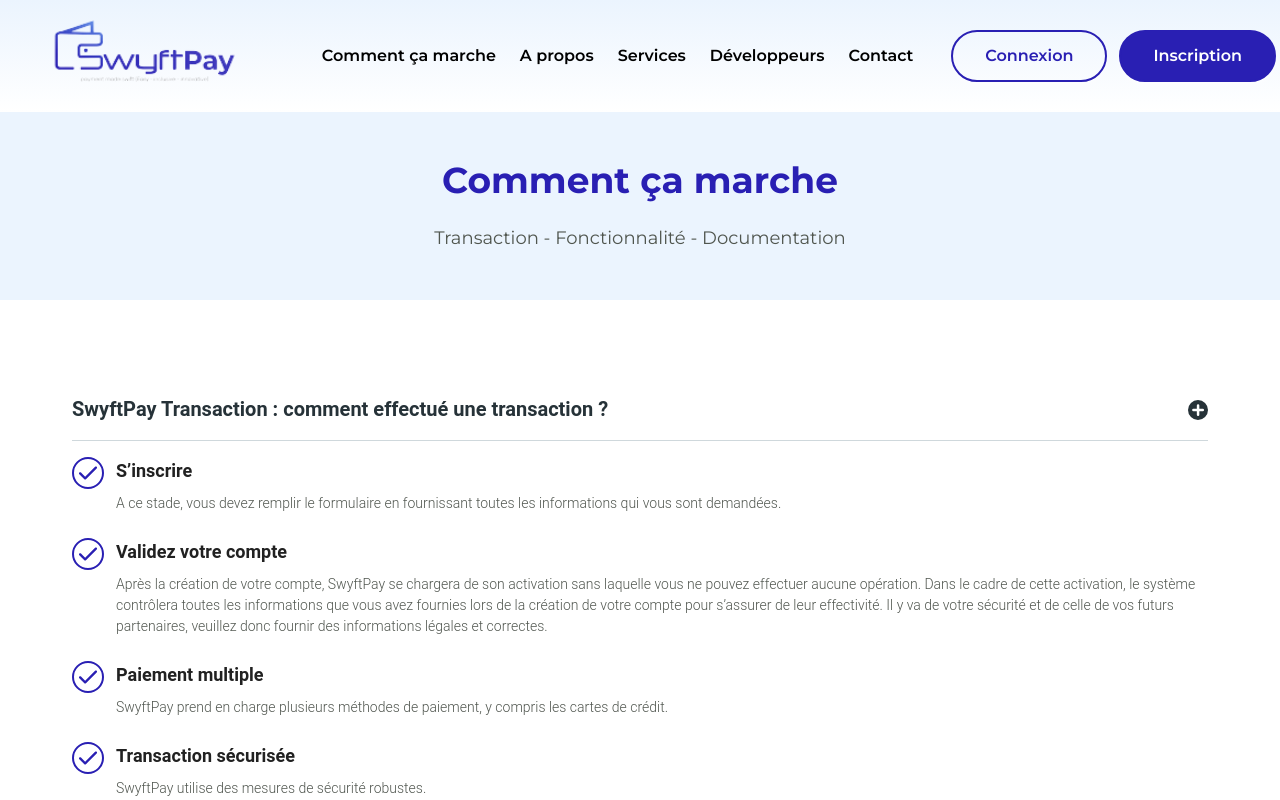
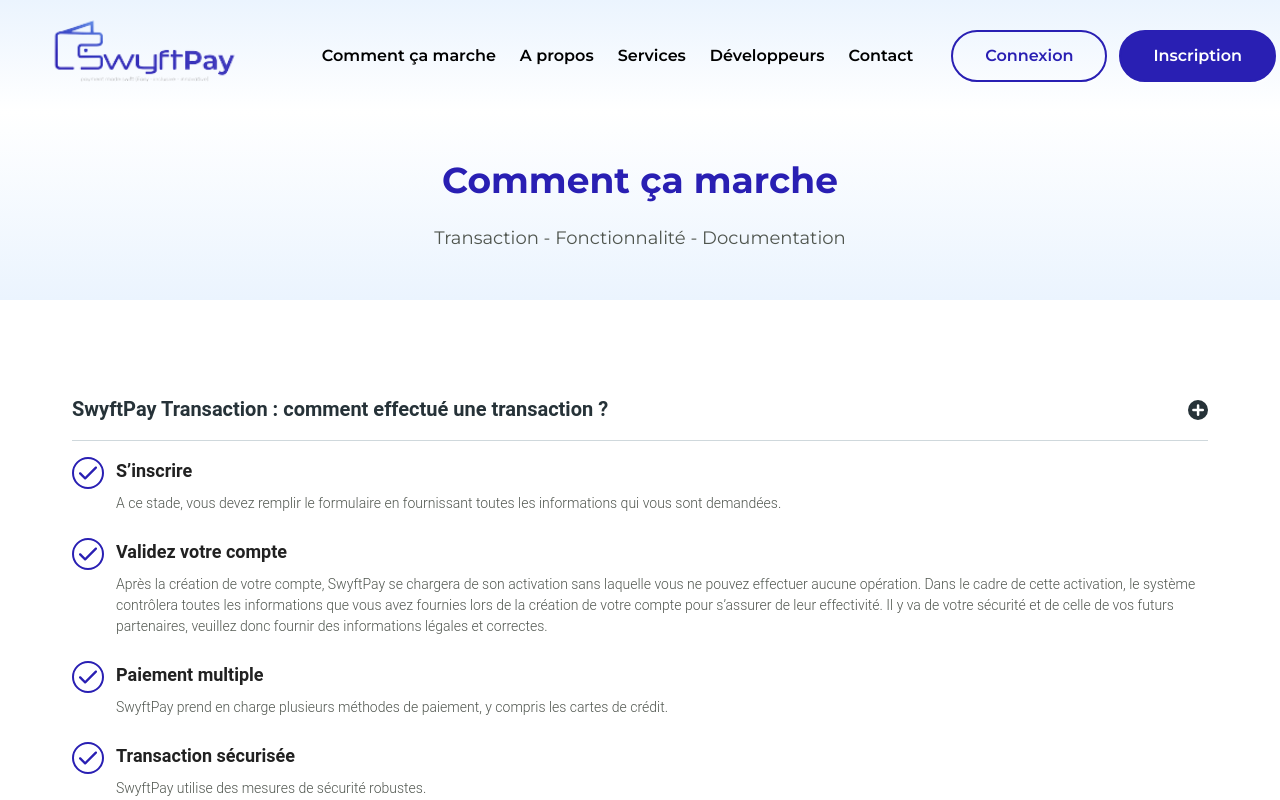
Before and after one commit to swyftpay-drc/frontend, a Next.js app: page /how-kit-works in a window 1280 px wide. Shown: the top 800 px of the page. Built offline with nearby package versions, Linux system fonts and the light colour scheme.

Commit message:
refactor: update

```diff
--- a/src/components/client/home/banner-section/index.tsx
+++ b/src/components/client/home/banner-section/index.tsx
@@ -20,7 +20,7 @@
           <div className="w-full">
             <div className="flex flex-col gap-3 md:gap-7">
               <h1
-                className="font-bold tracking-tight text-gray-800 text-3xl lg:text-4xl xl:text-5xl sm:leading-loose"
+                className="font-bold tracking-tight text-gray-800 text-3xl lg:text-5xl xl:text-5xl sm:leading-loose"
                 style={{ lineHeight: "1.2" }}
               >
                 Intégrez <span className="text-primary-900">SwyftPay</span> pour
@@ -47,7 +47,7 @@
               {" "}
               <CircleClipPath />
             </div>
-            <div className="absolute top-5 -right-10 xl:-right-24 bottom-9 hidden md:block">
+            <div className="absolute top-5 -right-10 xl:-right-24 bottom-9 hidden lg:block">
               <Image src={BgHiro} width={520} alt="banner-img" className="sm:w-3/5 md:w-3/4 xl:w-11/12 opacity-95" />
             </div>
           </div>
--- a/src/components/client/layouts/banner-section/index.tsx
+++ b/src/components/client/layouts/banner-section/index.tsx
@@ -10,7 +10,7 @@
 const BannerSection: React.FC<Props> = ({ title, subTitle }) => {
   return (
     <>
-      <div className="w-full bg-primary-400 pb-10 pt-9 md:pb-18 md:pt-12 lg:pb-18 lg:pt-12">
+      <div className="w-full bg-gradient-to-t  from-primary-400 pb-10 pt-9 md:pb-18 md:pt-12 lg:pb-18 lg:pt-12">
         <BaseContainer className="flex justify-center items-center">
           <div className="flex flex-col gap-2 md:gap-6 items-center">
             <h1 className="text-2xl md:text-4xl text-primary-900 font-bold">
--- a/src/components/ui/clip-path/CercleClipPath.tsx
+++ b/src/components/ui/clip-path/CercleClipPath.tsx
@@ -4,7 +4,7 @@
 export const CircleClipPath = () => {
   return (
     <svg
-      className="absolute sm:top-24 xl:top-5 sm:right-2 lg:right-8 xl:-right-24 text-primary-900/60 animate-ping duration-500"
+      className="hidden lg:block absolute sm:top-24 xl:top-5 sm:right-2 lg:right-8 xl:-right-24 text-primary-900/60 animate-ping duration-500"
       xmlns="http://www.w3.org/2000/svg"
       stroke="currentColor"
       stroke-width="1.5"
```
